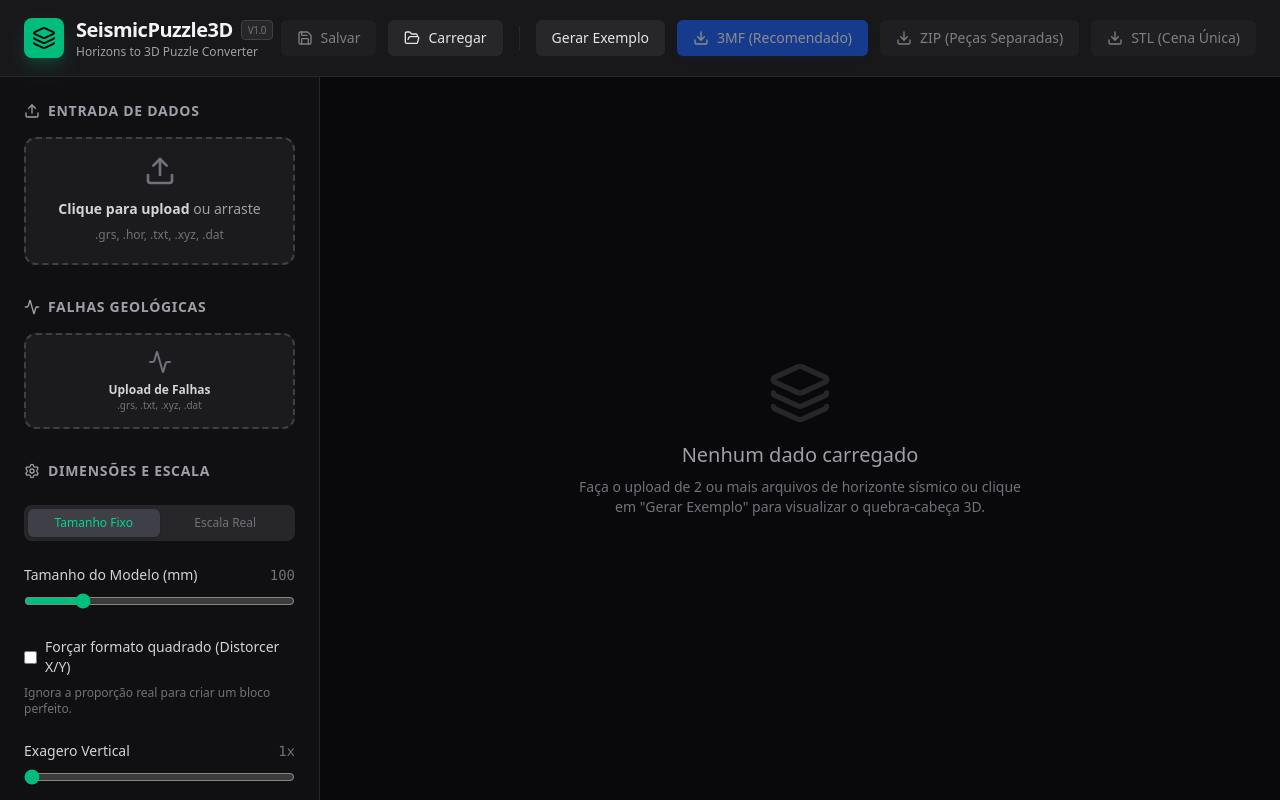
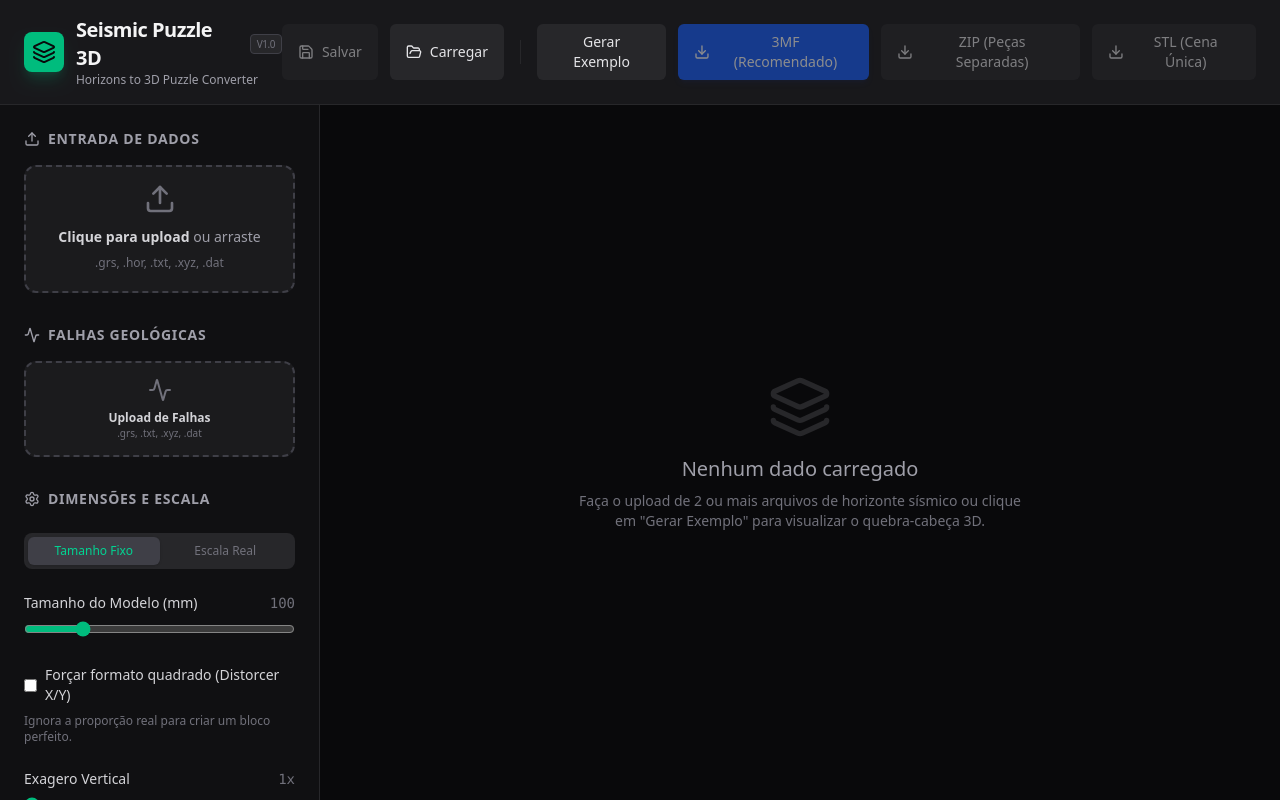
Before and after one commit to RaphaelRSilveira/SeismicPuzzle3D, a React (Vite) app: page / in a window 1280 px wide. Built offline with nearby package versions, Linux system fonts and the light colour scheme.

Commit message:
refactor: Standardize application name to "Seismic Puzzle 3D"
Updates all instances of the application name and related metadata to consistently use "Seismic Puzzle 3D" instead of "SeismicPuzzle3D". This improves branding and discoverability.

```diff
--- a/index.html
+++ b/index.html
@@ -3,14 +3,14 @@
   <head>
     <meta charset="UTF-8" />
     <meta name="viewport" content="width=device-width, initial-scale=1.0" />
-    <meta name="description" content="SeismicPuzzle3D: Uma ferramenta interativa para explorar geologia e geofísica através de modelos 3D. Crie, visualize e exporte dados sísmicos para impressão 3D. Conhecido também como Seismic Puzzle, Sesmic Puzzle ou Seismic 3D." />
-    <meta name="keywords" content="SeismicPuzzle3D, Seismic Puzzle, Seismic Puzzle 3D, Sesmic Puzzle, Seismic 3D, Seismic Puzle, geologia, geofísica, 3D, quebra-cabeça, sísmica, impressão 3D, STL, 3MF" />
-    <meta property="og:title" content="SeismicPuzzle3D - Quebra-cabeça Geológico 3D" />
+    <meta name="description" content="Seismic Puzzle 3D: Uma ferramenta interativa para explorar geologia e geofísica através de modelos 3D. Crie, visualize e exporte dados sísmicos para impressão 3D. Conhecido também como SeismicPuzzle, Sesmic Puzzle ou Seismic 3D." />
+    <meta name="keywords" content="Seismic Puzzle 3D, Seismic Puzzle, SeismicPuzzle3D, Sesmic Puzzle, Seismic 3D, Seismic Puzle, geologia, geofísica, 3D, quebra-cabeça, sísmica, impressão 3D, STL, 3MF" />
+    <meta property="og:title" content="Seismic Puzzle 3D - Quebra-cabeça Geológico 3D" />
     <meta property="og:description" content="Crie, visualize e exporte modelos 3D a partir de dados sísmicos. Ferramenta interativa para geologia e geofísica." />
     <meta property="og:type" content="website" />
     <meta name="google-site-verification" content="ThPmObv-Wf0OjG3UG06oWQONoTOfmc5BMTLeUJModNQ" />
     <link rel="icon" type="image/svg+xml" href="/favicon.svg" />
-    <title>SeismicPuzzle3D</title>
+    <title>Seismic Puzzle 3D</title>
   </head>
   <body>
     <div id="root"></div>
--- a/metadata.json
+++ b/metadata.json
@@ -1,5 +1,5 @@
 {
-  "name": "SeismicPuzzle3D",
+  "name": "Seismic Puzzle 3D",
   "description": "Convert seismic horizons into a 3D puzzle with export to STL.",
   "requestFramePermissions": []
 }
--- a/src/App.tsx
+++ b/src/App.tsx
@@ -97,7 +97,7 @@ export default function App() {
 
   useEffect(() => {
     // Force document title update
-    document.title = "SeismicPuzzle3D";
+    document.title = "Seismic Puzzle 3D";
   }, []);
 
   const [files, setFiles] = useState<File[]>([]);
@@ -328,11 +328,11 @@ export default function App() {
           </div>
           <div>
             <h1 className="text-xl font-bold tracking-tight text-zinc-100 flex items-center gap-2">
-              SeismicPuzzle3D
+              Seismic Puzzle 3D
               <span className="text-[10px] font-normal bg-zinc-800 text-zinc-500 px-1.5 py-0.5 rounded border border-zinc-700 uppercase tracking-tighter">v1.0</span>
             </h1>
             <p className="text-xs text-zinc-400 font-medium">Horizons to 3D Puzzle Converter</p>
-            <span className="sr-only">Conhecido também como Seismic Puzzle, Sesmic Puzzle, Seismic 3D, Seismic Puzle. Ferramenta para geologia e geofísica.</span>
+            <span className="sr-only">Conhecido também como Seismic Puzzle 3D, SeismicPuzzle, Sesmic Puzzle, Seismic 3D, Seismic Puzle. Ferramenta para geologia e geofísica.</span>
           </div>
         </div>
         <div className="flex gap-3">
--- a/src/export3mf.ts
+++ b/src/export3mf.ts
@@ -27,7 +27,7 @@ export async function exportTo3MF(geometries: THREE.BufferGeometry[], names: str
   modelParts.push(`<?xml version="1.0" encoding="UTF-8"?>
 <model unit="millimeter" xml:lang="en-US" xmlns="http://schemas.microsoft.com/3dmanufacturing/core/2015/02">
   <metadata name="Title">Seismic Puzzle 3D</metadata>
-  <metadata name="Description">Exported from SeismicPuzzle3D Viewer</metadata>
+  <metadata name="Description">Exported from Seismic Puzzle 3D Viewer</metadata>
   <resources>`);
 
   // Define base materials for colors
--- a/src/main.tsx
+++ b/src/main.tsx
@@ -14,7 +14,7 @@ console.warn = (...args) => {
 };
 
 console.log(
-  "%c SeismicPuzzle3D %c Developed by Raphael da Rocha Silveira %c © 2026 All Rights Reserved ",
+  "%c Seismic Puzzle 3D %c Developed by Raphael da Rocha Silveira %c © 2026 All Rights Reserved ",
   "background: #10b981; color: #fff; font-weight: bold; padding: 4px 8px; border-radius: 4px 0 0 4px;",
   "background: #18181b; color: #fff; padding: 4px 8px;",
   "background: #27272a; color: #a1a1aa; padding: 4px 8px; border-radius: 0 4px 4px 0;"
--- a/src/store.ts
+++ b/src/store.ts
@@ -135,7 +135,7 @@ export const useAppStore = create<AppState>((set, get) => ({
   smoothMesh: false,
   smoothIterations: 1,
   showBasePlate: false,
-  basePlateTitle: 'SeismicPuzzle3D',
+  basePlateTitle: 'Seismic Puzzle 3D',
   basePlateSubtitle: 'Escala: 1:1000',
   basePlateColor: '#27272a',
   basePlatePadding: 20,
```
Also changed, not shown: 1 other file (tests, documents, lock files or other folders).
